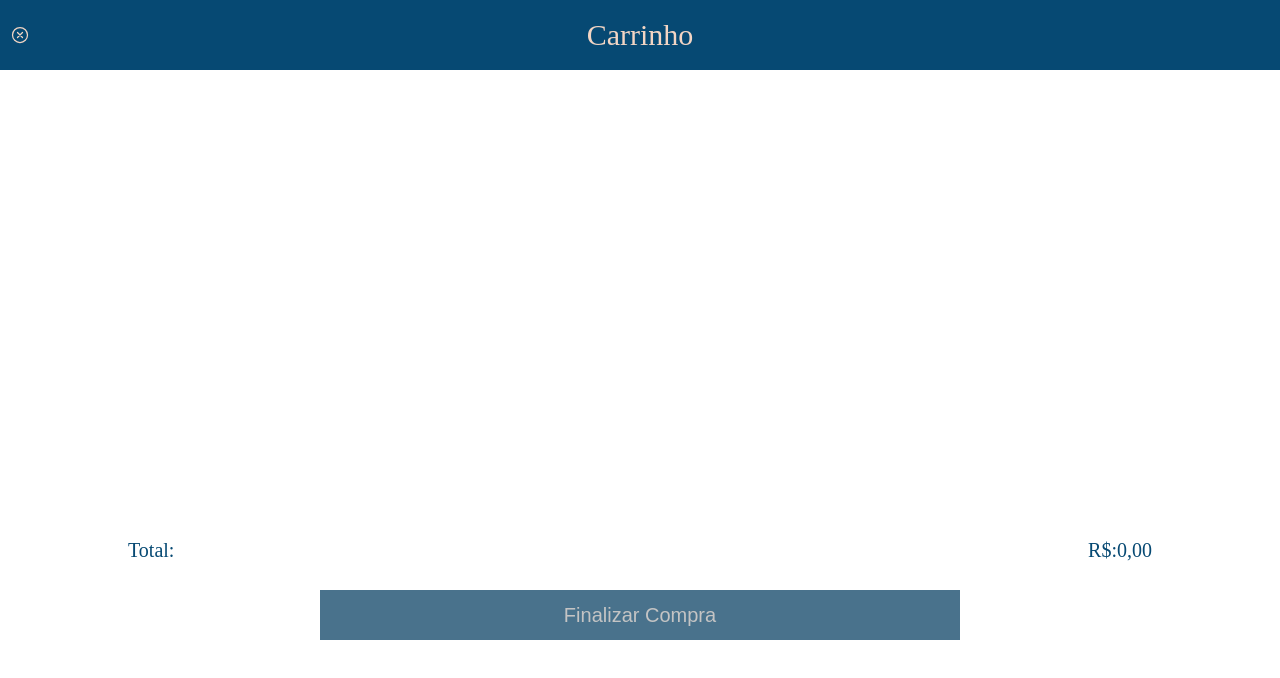
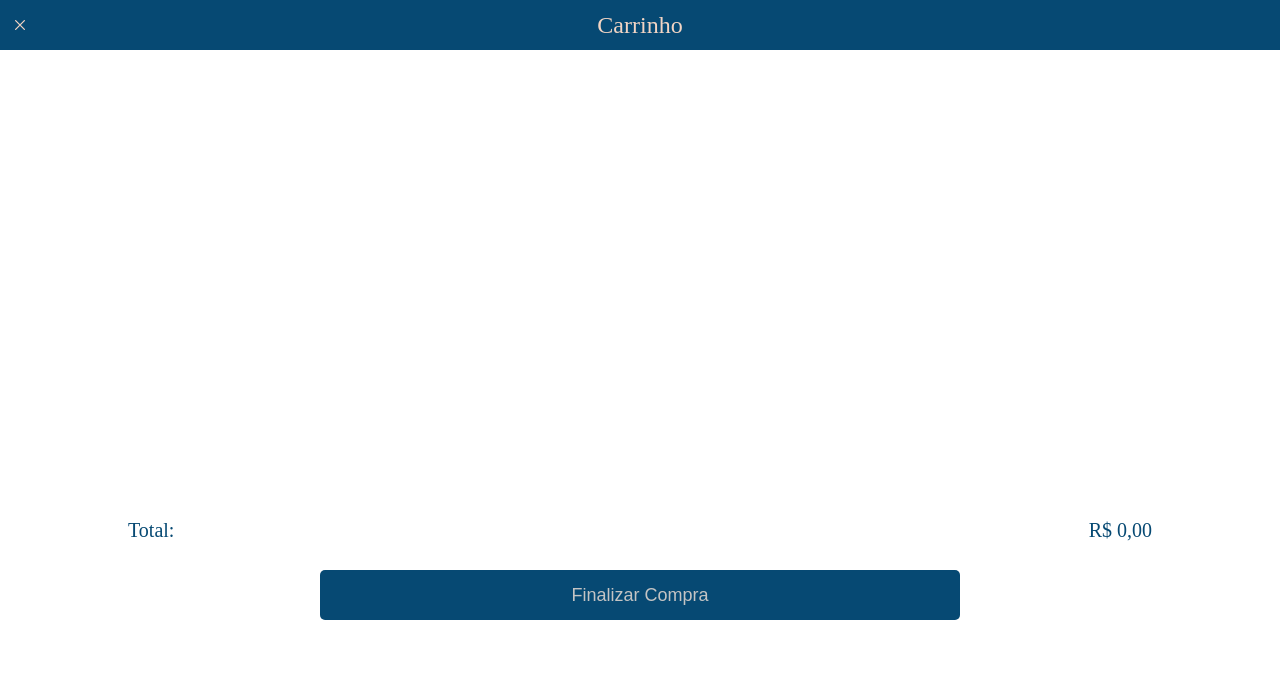
Before and after one commit to JayTStar/projeto14-savant-front, a React (Create React App) app: page /cart in a window 1280 px wide. Shown: the top 678 px of the page. Built offline with nearby package versions, Linux system fonts and the light colour scheme.

Commit message:
fix: bug issues on cart page

```diff
--- a/src/Components/Cart.js
+++ b/src/Components/Cart.js
@@ -25,7 +25,7 @@ export default function Cart(){
     return(
         <Page>
             <Top>
-                <ion-icon name="close-circle-outline" onClick={() => {nav("/")}}></ion-icon>
+                <ion-icon onClick={() => {nav("/")}} name="close-outline"></ion-icon>
                 <p>Carrinho</p>
             </Top>
             <Items>
@@ -43,7 +43,7 @@ export default function Cart(){
                     )
                 })}
             </Items>
-            <Total> <p>Total:</p> <p>R$:{parseFloat(total).toFixed(2).replace(".", ",")}</p></Total>
+            <Total> <p>Total:</p> <p>R$ {parseFloat(total).toFixed(2).replace(".", ",")}</p></Total>
             <button onClick={() => {nav("/checkout")}}>Finalizar Compra</button>
         </Page>
     )
@@ -59,11 +59,12 @@ const Page = styled.main`
     button{
         width: 50%;
         height: 50px;
-        background: #49728C;
+        background: #064973;
         border: none;
+        border-radius: 5px;
 
         font-weight: 400;
-        font-size: 20px;
+        font-size: 18px;
         line-height: 29px;
 
         color: #C4C4C4;
@@ -73,7 +74,7 @@ const Page = styled.main`
 `
 const Top = styled.header`
     width: 100%;
-    height: 70px;
+    height: var(--header-height);
     background-color: #064973;
 
     display: flex;
@@ -93,7 +94,7 @@ const Top = styled.header`
 
     p{
         color: #F2D5C4;
-        font-size: 30px;
+        font-size: 24px;
     }
 `
 const Items = styled.ul`
@@ -144,7 +145,11 @@ const Img = styled.img`
 const Title = styled.p`
     width: 100%;
 
-    overflow-x: hidden;
+    font-weight: bold;
+    display: -webkit-box;
+    -webkit-line-clamp: 2;
+    -webkit-box-orient: vertical;
+    overflow: hidden;
     text-overflow: ellipsis;
 
     margin: 5px 0;
```
